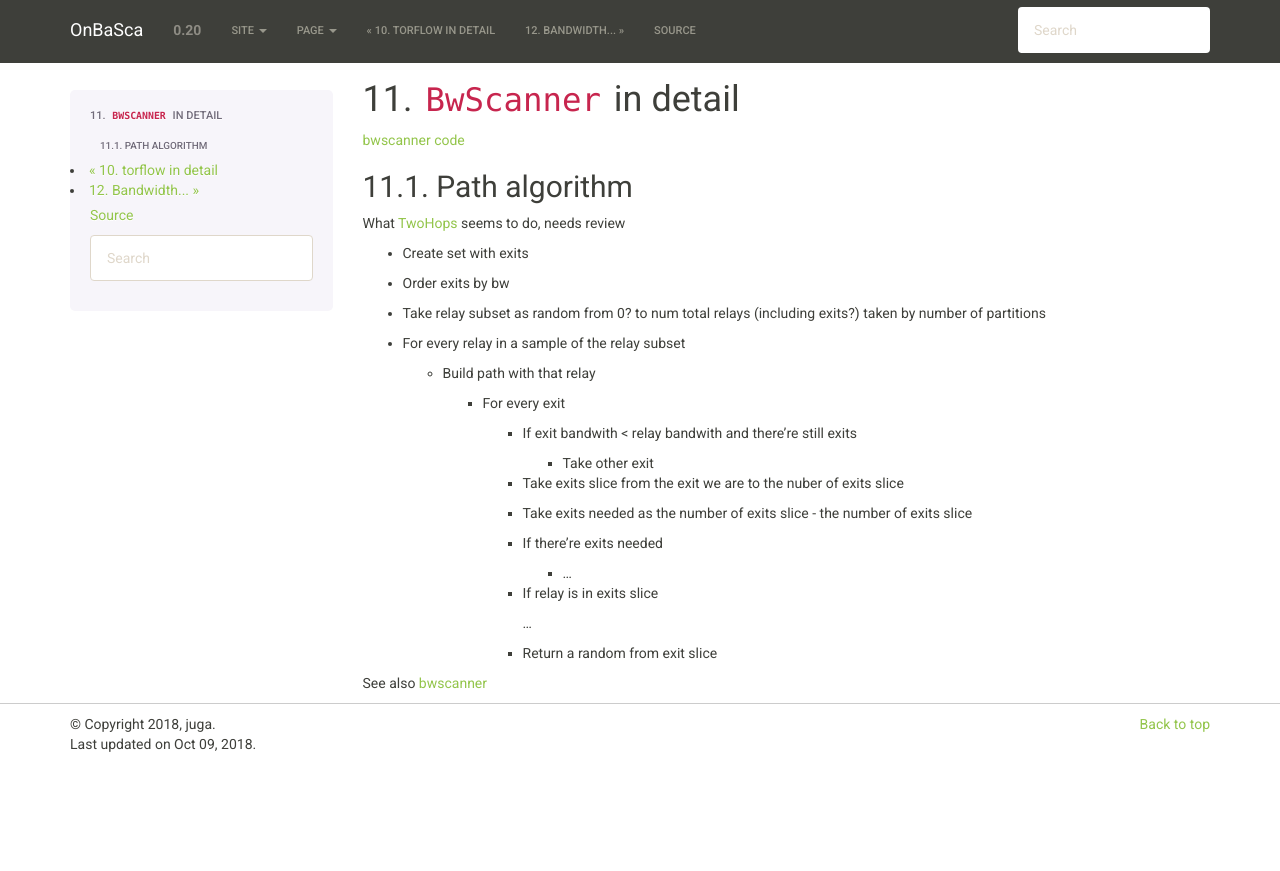
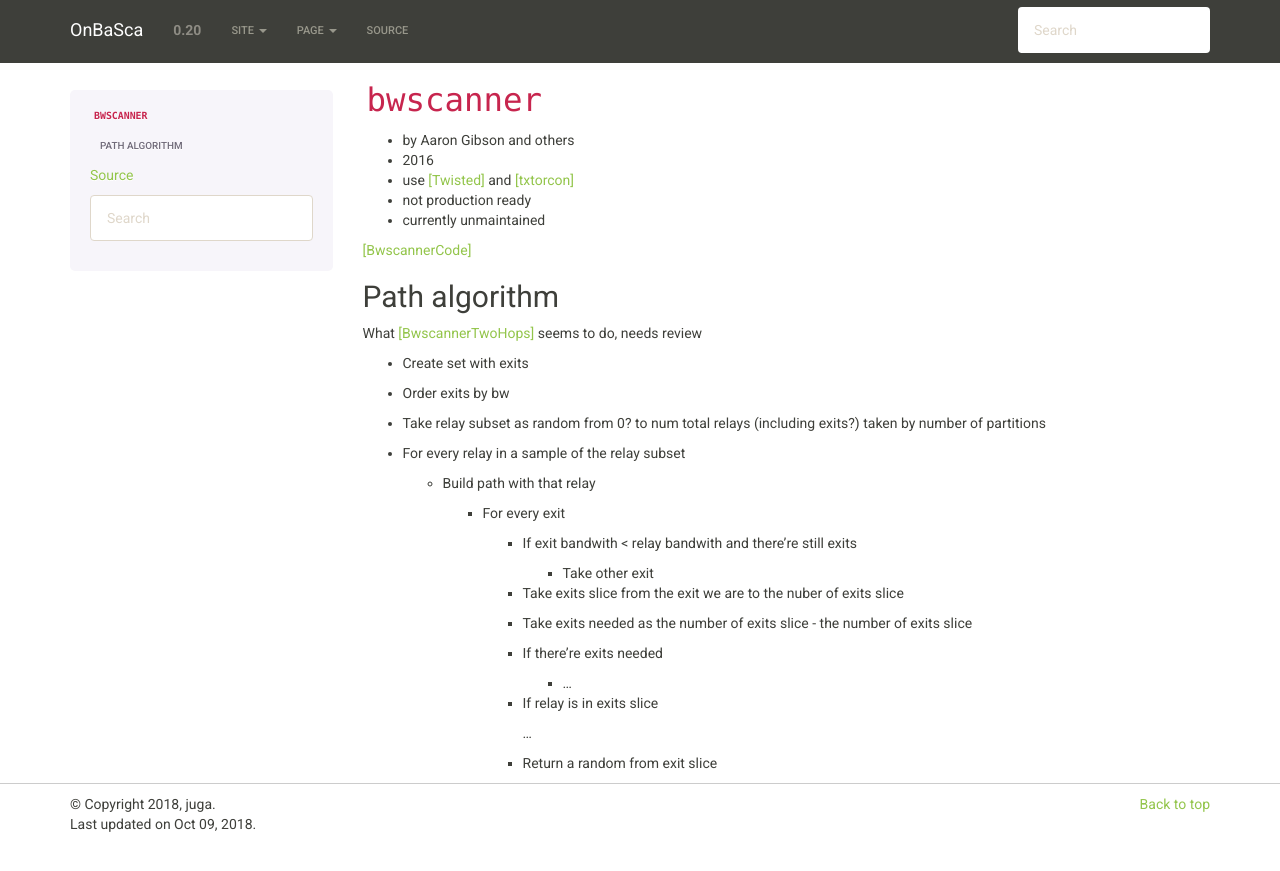
Before and after one commit to juga0/onbasca, a Sphinx documentation site: the page built from docs/source/bwscanner.rst, in a window 1280 px wide. Shown: the top 871 px of the page. Built offline with Sphinx 7.4.7, drawn with Linux system fonts in a browser that asks for light colours; formulas are drawn with MathJax 3; pages that are not in the unit, such as notebooks, are missing from menus.

Commit message:
Rename bwscanner file, replace links by references

```diff
--- a/docs/source/bwscanner_detail.rst
+++ b/docs/source/bwscanner.rst
@@ -1,15 +1,21 @@
 .. _bwscanner:
 
-``BwScanner`` in detail
-========================
+``bwscanner``
+==============
 
-`bwscanner code <https://github.com/TheTorProject/bwscanner>`_
+- by Aaron Gibson and others
+- 2016
+- use [Twisted]_ and [txtorcon]_
+- not production ready
+- currently unmaintained
+
+[BwscannerCode]_
 
 
 Path algorithm
----------------
+~~~~~~~~~~~~~~~
 
-What `TwoHops <https://github.com/TheTorProject/bwscanner/blob/develop/bwscanner/circuit.py#L101>`_ seems to do, needs review
+What [BwscannerTwoHops]_ seems to do, needs review
 
 - Create set with exits
 - Order exits by bw
@@ -35,5 +41,3 @@
         ...
 
       - Return a random from exit slice
-
-See also :ref:`bwscanner-status`
```
